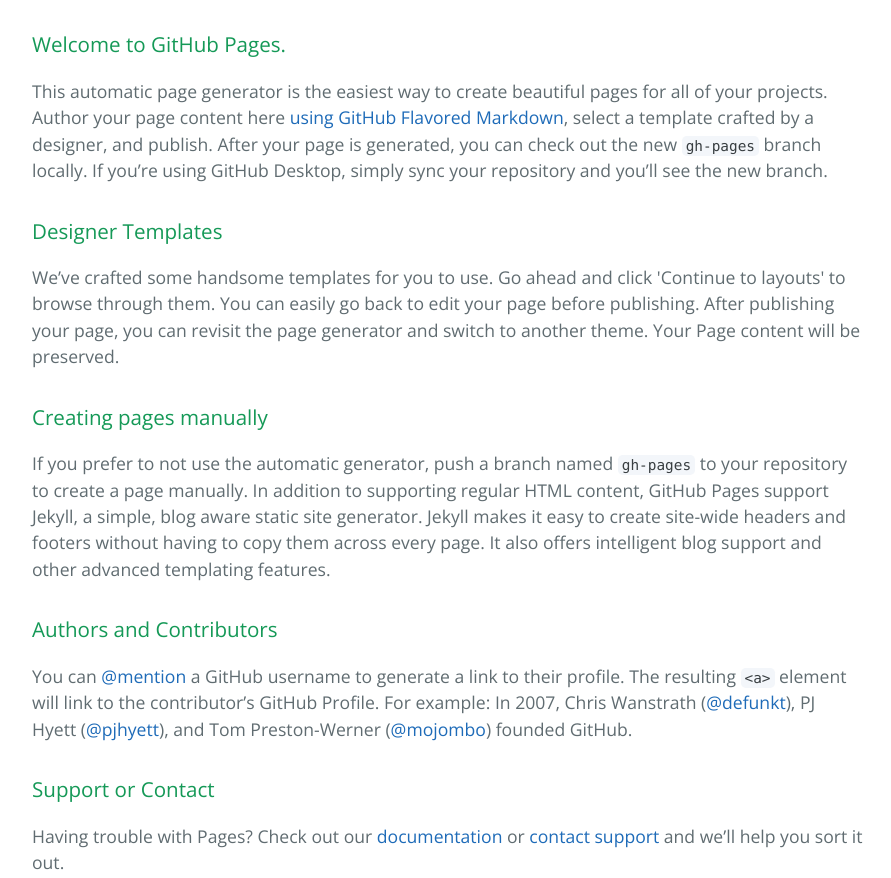
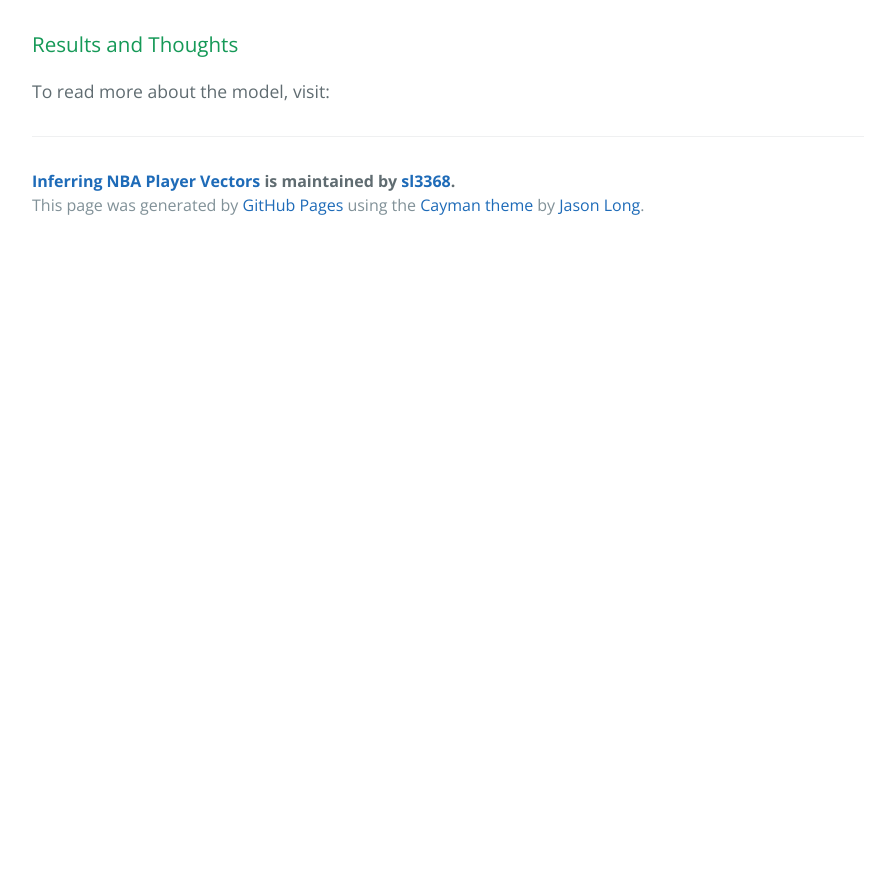
Before and after one commit to sl3368/NBAPlayerVectors, a plain HTML site: page index.html in a window 1280 px wide. Shown: the part 1288-2166 px from the top of the page, without its empty margins (192-1083 px from the left). After the commit the page ends 1537 px from the top, so only its background shows below. Drawn offline with nearby package versions, Linux system fonts and the light colour scheme.

```diff
--- a/index.html
+++ b/index.html
@@ -39,32 +39,12 @@
 <h2>
 <a id="stan" class="anchor" href="#stan" aria-hidden="true"><span aria-hidden="true" class="octicon octicon-link"></span></a>Stan</h2>
 
-<p>For inference, the model was implemented in the probabilistic programming language, <a href="http://stan-mc.org">Stan</a>. Upon attempting to sample the posterior distribution using HMC, the inference algorithm failed. HMC struggles with matrix factorization due to there being multiple posterior modes. In order to overcome this issue the models were implemented in CmdStan and successful inference was accomplished using ADVI. </p>
+<p>For inference, the model was implemented in the probabilistic programming language, <a href="http://mc-stan.org/">Stan</a>. Upon attempting to sample the posterior distribution using HMC, the inference algorithm failed. HMC struggles with matrix factorization due to there being multiple posterior modes. In order to overcome this issue the models were implemented in CmdStan and successful inference was accomplished using ADVI. </p>
 
 <h3>
-<a id="welcome-to-github-pages" class="anchor" href="#welcome-to-github-pages" aria-hidden="true"><span aria-hidden="true" class="octicon octicon-link"></span></a>Welcome to GitHub Pages.</h3>
+<a id="results-and-thoughts" class="anchor" href="#results-and-thoughts" aria-hidden="true"><span aria-hidden="true" class="octicon octicon-link"></span></a>Results and Thoughts</h3>
 
-<p>This automatic page generator is the easiest way to create beautiful pages for all of your projects. Author your page content here <a href="https://guides.github.com/features/mastering-markdown/">using GitHub Flavored Markdown</a>, select a template crafted by a designer, and publish. After your page is generated, you can check out the new <code>gh-pages</code> branch locally. If you’re using GitHub Desktop, simply sync your repository and you’ll see the new branch.</p>
-
-<h3>
-<a id="designer-templates" class="anchor" href="#designer-templates" aria-hidden="true"><span aria-hidden="true" class="octicon octicon-link"></span></a>Designer Templates</h3>
-
-<p>We’ve crafted some handsome templates for you to use. Go ahead and click 'Continue to layouts' to browse through them. You can easily go back to edit your page before publishing. After publishing your page, you can revisit the page generator and switch to another theme. Your Page content will be preserved.</p>
-
-<h3>
-<a id="creating-pages-manually" class="anchor" href="#creating-pages-manually" aria-hidden="true"><span aria-hidden="true" class="octicon octicon-link"></span></a>Creating pages manually</h3>
-
-<p>If you prefer to not use the automatic generator, push a branch named <code>gh-pages</code> to your repository to create a page manually. In addition to supporting regular HTML content, GitHub Pages support Jekyll, a simple, blog aware static site generator. Jekyll makes it easy to create site-wide headers and footers without having to copy them across every page. It also offers intelligent blog support and other advanced templating features.</p>
-
-<h3>
-<a id="authors-and-contributors" class="anchor" href="#authors-and-contributors" aria-hidden="true"><span aria-hidden="true" class="octicon octicon-link"></span></a>Authors and Contributors</h3>
-
-<p>You can <a href="https://github.com/blog/821" class="user-mention">@mention</a> a GitHub username to generate a link to their profile. The resulting <code>&lt;a&gt;</code> element will link to the contributor’s GitHub Profile. For example: In 2007, Chris Wanstrath (<a href="https://github.com/defunkt" class="user-mention">@defunkt</a>), PJ Hyett (<a href="https://github.com/pjhyett" class="user-mention">@pjhyett</a>), and Tom Preston-Werner (<a href="https://github.com/mojombo" class="user-mention">@mojombo</a>) founded GitHub.</p>
-
-<h3>
-<a id="support-or-contact" class="anchor" href="#support-or-contact" aria-hidden="true"><span aria-hidden="true" class="octicon octicon-link"></span></a>Support or Contact</h3>
-
-<p>Having trouble with Pages? Check out our <a href="https://help.github.com/pages">documentation</a> or <a href="https://github.com/contact">contact support</a> and we’ll help you sort it out.</p>
+<p>To read more about the model, visit: </p>
 
       <footer class="site-footer">
         <span class="site-footer-owner"><a href="https://github.com/sl3368/NBAPlayerVectors">Inferring NBA Player Vectors</a> is maintained by <a href="https://github.com/sl3368">sl3368</a>.</span>
```
Also changed, not shown: params.json (+1 -1 lines).
